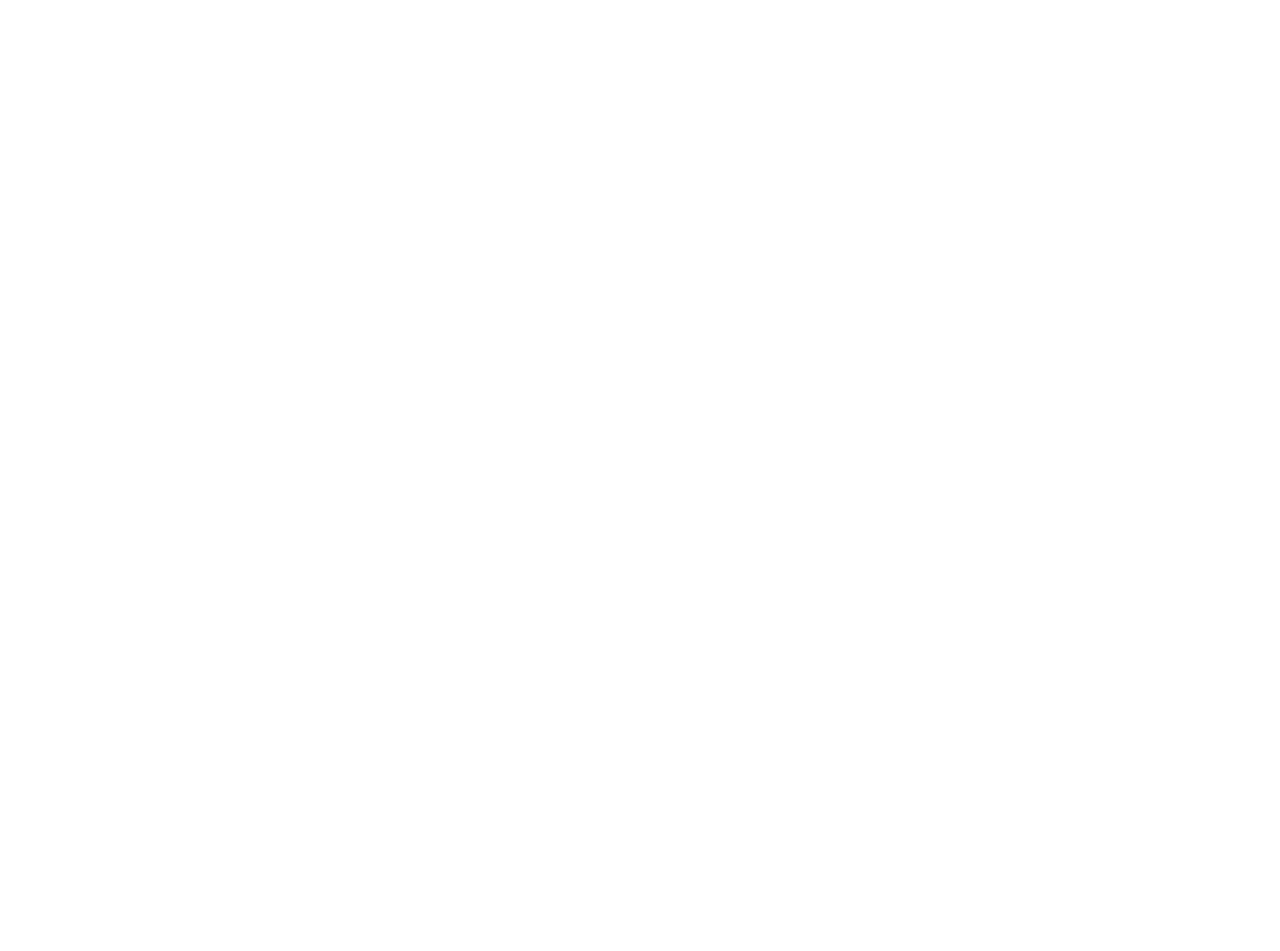
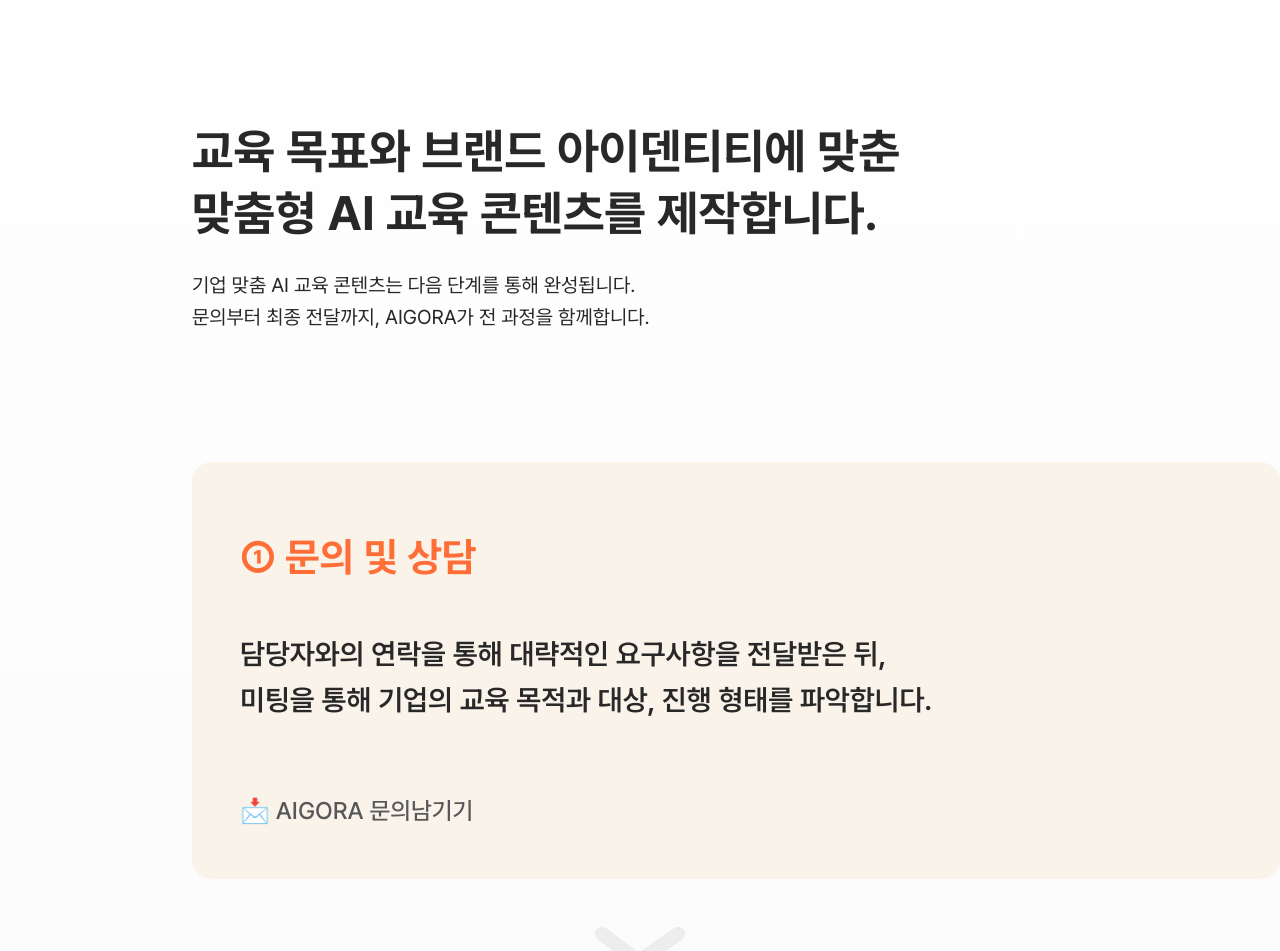
Before and after one commit to imNaNye/AigoraWeb, a React (Vite) app in the folder client/: page /solution in a window 1280 px wide. Shown: the part 1200-2151 px from the top of the page. Before the commit the page ends 800 px from the top, so only its background shows below. Built offline with nearby package versions, Linux system fonts and the light colour scheme.

Commit message:
[feat] institution page

```diff
--- a/client/src/pages/Institution.jsx
+++ b/client/src/pages/Institution.jsx
@@ -1,5 +1,52 @@
+import Improving from "../components/Improving"
+import InquiryLinkFooter from "../components/InquiryLinkFooter"
+import './institution.css'
+
 export default function Institution(){
     return(
-        <div className = "institution"></div>
+        <div className = "institution">
+            <Improving/>
+            <div className="institution-section">
+                <h3 className="section-heading">교육 목표와 브랜드 아이덴티티에 맞춘 <br/>맞춤형 AI 교육 콘텐츠를 제작합니다.</h3>
+                <p className="section-p">기업 맞춤 AI 교육 콘텐츠는 다음 단계를 통해 완성됩니다.<br/>문의부터 최종 전달까지, AIGORA가 전 과정을 함께합니다.</p>
+                <div className="steps">
+                    <div className="step1">
+                        <h4 className="step-heading">① 문의 및 상담</h4>
+                        <p className="step-p">담당자와의 연락을 통해 대략적인 요구사항을 전달받은 뒤,<br/>
+                        미팅을 통해 기업의 교육 목적과 대상, 진행 형태를 파악합니다.</p>
+                        <p className="step-description">📩 AIGORA 문의남기기</p>
+                    </div>
+                    <img className="arrow" src="/assets/images/icons/arrow.svg"></img>
+                    <div className="step2">
+                        <h4 className="step-heading">② 1차 미팅 : 방향 설정</h4>
+                        <p className="step-p">교육 목표를 정의하고, 콘텐츠 구성과 디자인 방향을 제안합니다.<br/>
+                            기업의 로고·폰트·이론 자료 등 브랜드 관련 자료를 전달받습니다.</p>
+                        <p className="step-description">💬 교육 콘셉트 & 기획안 공유 <span/> 📩 기업 자료 전달</p>
+                    </div>
+                    <img className="arrow" src="/assets/images/icons/arrow.svg"></img>
+                    <div className="step3">
+                        <h4 className="step-heading">③  커스텀 디자인 & 시안 제작</h4>
+                        <p className="step-p">기업 브랜드 컬러와 톤앤매너를 반영하여<br/>
+                            AI 학습 콘텐츠와 인터랙션을 커스텀 제작합니다.</p>
+                        <p className="step-description">🎨 브랜딩 기반 맞춤 디자인</p>
+                    </div>
+                    <img className="arrow" src="/assets/images/icons/arrow.svg"></img>
+                    <div className="step4">
+                        <h4 className="step-heading">④ 2차 미팅 : 시안 공유</h4>
+                        <p className="step-p">AIGORA가 제안한 시안을 기반으로 피드백을 반영합니다.<br/>
+                            2차 미팅에서 구체적인 수정 방향을 확정합니다.</p>
+                        <p className="step-description">🔁 디자인 & 내용 수정 협의</p>
+                    </div>
+                    <img className="arrow" src="/assets/images/icons/arrow.svg"></img>
+                    <div className="step5">
+                        <h4 className="step-heading">⑤ 테스트 & 최종 납품</h4>
+                        <p className="step-p">완성된 콘텐츠를 검수하고 테스트를 진행한 뒤,<br/>
+                            최종본을 전달드립니다. 필요 시 기술적 지원도 함께 제공합니다.</p>
+                        <p className="step-description">🚀 최종 배포 & 기술 지원</p>
+                    </div>
+                </div>
+            </div>
+            <InquiryLinkFooter/>
+        </div>
     )
 }
--- /dev/null
+++ b/client/src/pages/institution.css
@@ -0,0 +1,123 @@
+@font-face {
+  font-family: "Pretendard Variable";
+  src: url("/assets/fonts/PretendardVariable.woff2") format("woff2-variations");
+  font-weight: 45 920;
+  font-style: normal;
+  font-display: swap;
+}
+
+
+.institution {
+  width: 100%;
+  font-family: "Pretendard Variable";
+}
+
+/* ================================================= */
+/* 스텝들 있는 섹션*/
+/* ================================================= */
+
+.institution-section {
+    width: 100%;
+    background: linear-gradient(180deg, #FFF 0%, #F2F2F2 100%);
+    padding: 11rem 15%;
+}
+
+.section-heading {
+    color: var(--grey01, #282828);
+    font-family: "Pretendard Variable";
+    font-size: 3rem;
+    font-style: normal;
+    font-weight: 700;
+    line-height: 130%; /* 3.9rem */
+    padding-bottom: 1.5rem;
+}
+
+.section-p {
+    color: var(--grey01, #282828);
+    font-family: "Pretendard Variable";
+    font-size: 1.25rem;
+    font-style: normal;
+    font-weight: 400;
+    line-height: 160%; /* 2rem */
+    padding-bottom: 8.1rem;
+}
+
+/* ================================================= */
+/* 스텝*/
+/* ================================================= */
+
+.steps {
+    align-items: center;
+    display: flex;
+    align-items: center;
+    flex-direction: column;
+    justify-content: space-between;
+    gap: 3rem;
+}
+
+.step-heading {
+    color: var(--orange02, #FF6E37);
+    font-family: "Pretendard Variable";
+    font-size: 2.5rem;
+    font-style: normal;
+    font-weight: 700;
+    line-height: 130%; /* 3.25rem */
+    padding-top: 1rem;
+    padding-bottom: 1.5rem;
+}
+
+.step-p {
+    color: var(--grey01, #282828);
+    font-family: "Pretendard Variable";
+    font-size: 1.8rem;
+    font-style: normal;
+    font-weight: 600;
+    line-height: 160%; /* 3.2rem */
+    padding-bottom: 3rem;
+}
+
+.step-description {
+    color: var(--grey02, #585858);
+    font-family: "Pretendard Variable";
+    font-size: 1.5rem;
+    font-style: normal;
+    font-weight: 500;
+    line-height: 130%; /* 1.95rem */
+}
+
+.steps div {
+  height: 26.0625rem;
+  width: 68rem;
+  padding: 2.875rem 3rem;
+  display: flex;
+  flex-direction: column;
+  justify-content: center;
+  align-items: flex-start;
+  gap: 1.5rem;
+  border-radius: 1.25rem;
+  margin: 0 auto;
+}
+.step1 {
+    border-radius: 1.25rem;
+    background: #F9F3EA;
+}
+
+.step2 {
+    border-radius: 1.25rem;
+    background: #FAEFDC;
+}
+
+.step3 {
+    border-radius: 1.25rem;
+    background: #FCEBCE;
+}
+
+.step4 {
+    border-radius: 1.25rem;
+    background: #FDE7C0;
+}
+
+.step5 {
+    border-radius: 1.25rem;
+    background: #FFE3B3;
+}
```
Also changed, not shown: client/public/assets/images/icons/arrow.svg (added).
